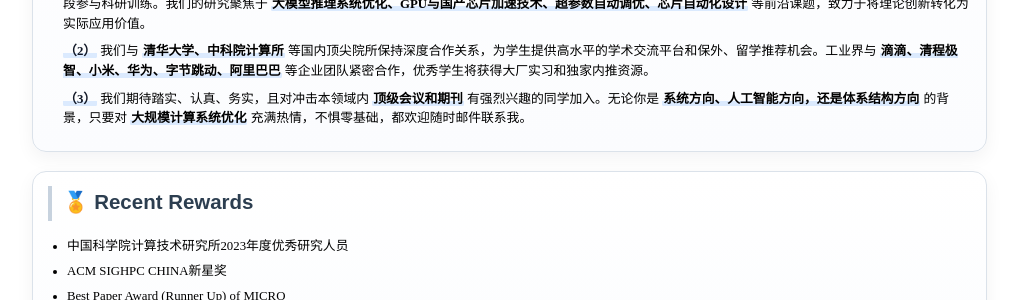
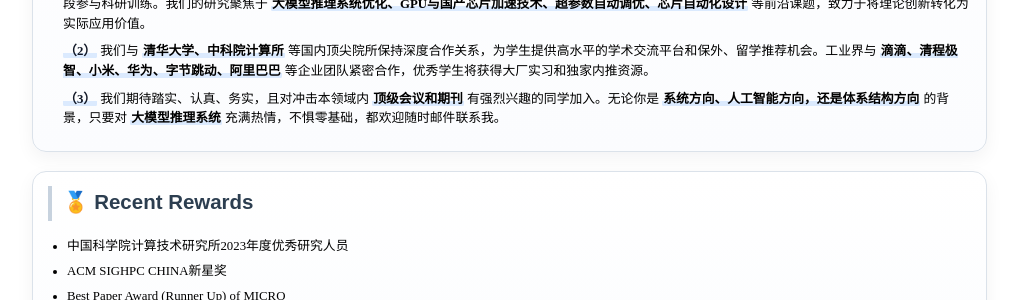
Before and after one commit to mlsys-research-jedy/mlsys-research-jedy.github.io, a Jekyll site: the page index.html, which Jekyll copies as it is, in a window 1280 px wide and 900 px high, scrolled down 737 px. Shown: the part 149-449 px from the top of the window, without its empty margins (123-1141 px from the left). Built offline with Jekyll 4.4.1, drawn with Linux system fonts in a browser that asks for light colours.

Commit message:
Align recruitment wording with LLM inference systems

```diff
--- a/index.html
+++ b/index.html
@@ -235,7 +235,7 @@
 <ul>
     <li><strong>（1）</strong> 如果你有志解决业界真实问题，做实用而有趣的研究，发表高水平文章，欢迎喜欢 <strong style="color:black; font-weight:bold;">高性能计算、大模型推理系统</strong> 等方向的同学报考我们的硕士，或本科阶段参与科研训练。我们的研究聚焦于 <strong style="color:black; font-weight:bold;">大模型推理系统优化、GPU与国产芯片加速技术、超参数自动调优、芯片自动化设计</strong> 等前沿课题，致力于将理论创新转化为实际应用价值。</li>
     <li><strong>（2）</strong> 我们与 <strong style="color:black; font-weight:bold;">清华大学、中科院计算所</strong> 等国内顶尖院所保持深度合作关系，为学生提供高水平的学术交流平台和保外、留学推荐机会。工业界与 <strong style="color:black; font-weight:bold;">滴滴、清程极智、小米、华为、字节跳动、阿里巴巴</strong> 等企业团队紧密合作，优秀学生将获得大厂实习和独家内推资源。</li>
-    <li><strong>（3）</strong> 我们期待踏实、认真、务实，且对冲击本领域内 <strong style="color:black; font-weight:bold;">顶级会议和期刊</strong> 有强烈兴趣的同学加入。无论你是 <strong style="color:black; font-weight:bold;">系统方向、人工智能方向，还是体系结构方向</strong> 的背景，只要对 <strong style="color:black; font-weight:bold;">大规模计算系统优化</strong> 充满热情，不惧零基础，都欢迎随时邮件联系我。</li>
+    <li><strong>（3）</strong> 我们期待踏实、认真、务实，且对冲击本领域内 <strong style="color:black; font-weight:bold;">顶级会议和期刊</strong> 有强烈兴趣的同学加入。无论你是 <strong style="color:black; font-weight:bold;">系统方向、人工智能方向，还是体系结构方向</strong> 的背景，只要对 <strong style="color:black; font-weight:bold;">大模型推理系统</strong> 充满热情，不惧零基础，都欢迎随时邮件联系我。</li>
 </ul>
 
 </div>
```
